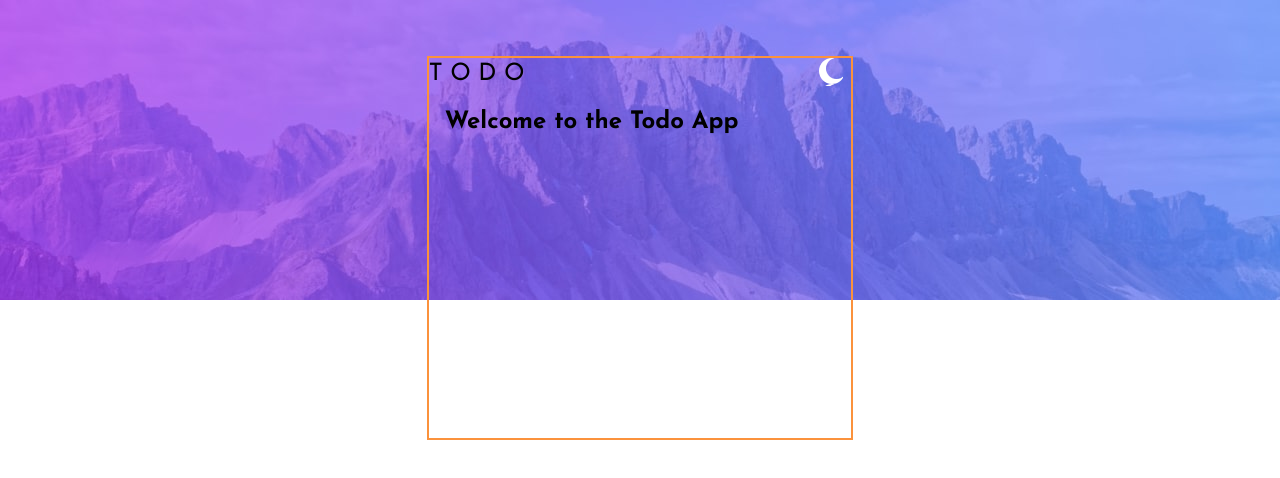
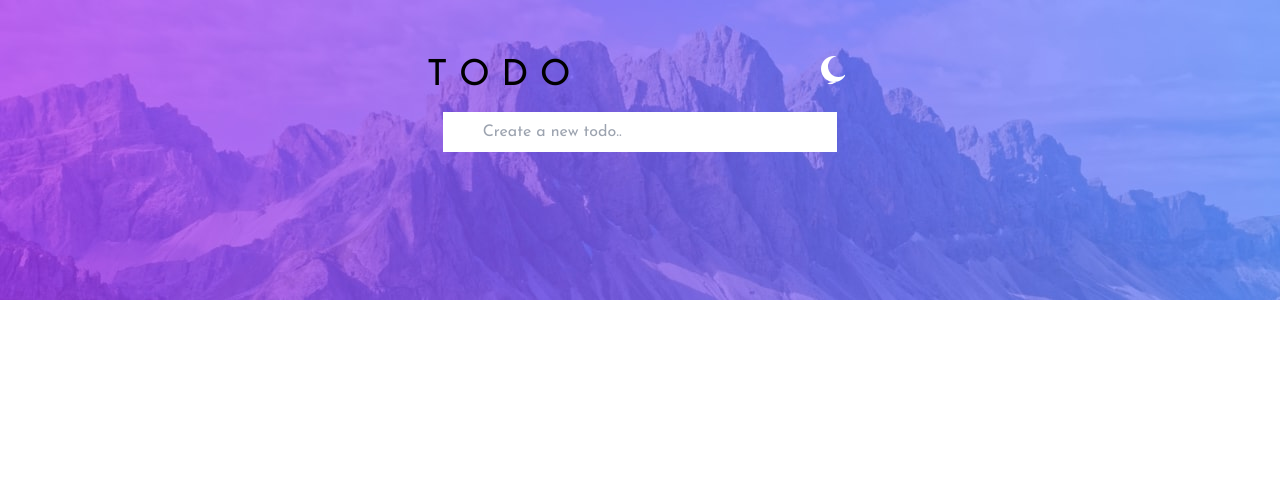
Before and after one commit to vignesh-prakasam/todo, a React (Vite) app: page / in a window 1280 px wide. Shown: the top 478 px of the page. Built offline with nearby package versions, Linux system fonts and the light colour scheme.

Commit message:
set tasks in progress

```diff
--- a/src/App.jsx
+++ b/src/App.jsx
@@ -1,33 +1,80 @@
-import React, { useState } from 'react';
-import sun from './assets/images/icon-sun.svg';
-import moon from './assets/images/icon-moon.svg';
-import bgDark from './assets/images/bg-desktop-dark.jpg';
-import bgLight from './assets/images/bg-desktop-light.jpg';
+import React, { useState } from "react";
+import Task from "./Task";
+import sun from "./assets/images/icon-sun.svg";
+import moon from "./assets/images/icon-moon.svg";
+import bgDark from "./assets/images/bg-desktop-dark.jpg";
+import bgLight from "./assets/images/bg-desktop-light.jpg";
 
 const App = () => {
   const [isDarkMode, setIsDarkMode] = useState(false);
+  const [tasks, setTasks] = useState([]);
 
   const toggleTheme = () => {
     setIsDarkMode(!isDarkMode);
   };
 
+  const handleKeyDown = (e) => {
+    if (e.key === "Enter") {
+      const newTask = { title: e.target.value, status: "active" };
+      setTasks([...tasks, newTask]);
+      e.target.value = "";
+    }
+  }
+
   return (
     <>
-      <div className={`relative flex flex-col justify-center items-center min-h-screen ${isDarkMode ? 'bg-gray-900 text-white' : 'bg-white text-black'}`}>
-
-        <div className={`absolute top-0 w-full h-[300px] ${isDarkMode ? "bg-[url('./assets/images/bg-desktop-dark.jpg')]" : "bg-[url('./assets/images/bg-desktop-light.jpg')]"}`}></div>
-        <div className='absolute top-14 w-1/3 h-96  items-center border-orange-400 border-2'>
-          <header className={`flex justify-between bg-image ${isDarkMode ? 'bg-dark' : 'bg-light'}`}>
-            <h1 className={`text-2xl ${isDarkMode ? ' text-white' : ' text-black'}`}> T O D O </h1>
+      <div
+        className={`relative flex flex-col justify-center items-center min-h-screen ${
+          isDarkMode ? "bg-gray-900 text-white" : "bg-white text-black"
+        }`}
+      >
+        <div
+          className={`absolute top-0 w-full h-[300px] ${
+            isDarkMode
+              ? "bg-[url('./assets/images/bg-desktop-dark.jpg')]"
+              : "bg-[url('./assets/images/bg-desktop-light.jpg')]"
+          }`}
+        ></div>
+        <div className="absolute top-14 w-1/3 h-96  items-center">
+          <header
+            className={`flex justify-between bg-image ${
+              isDarkMode ? "bg-dark" : "bg-light"
+            }`}
+          >
+            <h1
+              className={`text-4xl ${
+                isDarkMode ? " text-white" : " text-black"
+              }`}
+            >
+              {" "}
+              T O D O{" "}
+            </h1>
             <button
-              className={` w-6 h-7 mr-2  rounded ${isDarkMode ? "bg-[url('./assets/images/icon-sun.svg')]" : "bg-[url('./assets/images/icon-moon.svg')]"}`}
+              className={` w-6 h-7 mr-2  rounded ${
+                isDarkMode
+                  ? "bg-[url('./assets/images/icon-sun.svg')]"
+                  : "bg-[url('./assets/images/icon-moon.svg')]"
+              }`}
               onClick={toggleTheme}
-            >
-
-            </button>
+            ></button>
           </header>
           <main className="p-4">
-            <h1 className="text-2xl font-bold">Welcome to the Todo App</h1>
+            <input
+              type="text"
+              className={`h-10 w-full pl-10 ${
+                isDarkMode ? "bg-black" : "bg-white"
+              }`}
+              name="newTask"
+              id="newTask"
+              placeholder="Create a new todo.."
+              onKeyDown={handleKeyDown}
+            />
+            <div className="mt-4">
+              {tasks.map((task, index) => (
+                <Task key={index} status={task.status} title={task.title} isDarkMode={isDarkMode} />
+              ))}
+            </div>
+
           </main>
         </div>
       </div>
--- /dev/null
+++ b/src/Task.jsx
@@ -0,0 +1,13 @@
+export default function Task({ status, title, isDarkMode }) {
+  return (
+    <>
+      <div className={`flex justify-start items-center border-b-[1px] border-b-neutral-lightGrayishBlue shadow-2xl ${isDarkMode ? 'bg-neutral-veryDarkGrayishBlue': 'bg-white' }`}>
+        <input className={`size-10 rounded-full`} type="checkbox" name="state" id="state" />
+        <span className={`text-xl ${isDarkMode ? "text-white" : "text-black"}`}>
+          {" "}
+          {title}{" "}
+        </span>
+      </div>
+    </>
+  );
+}
```
